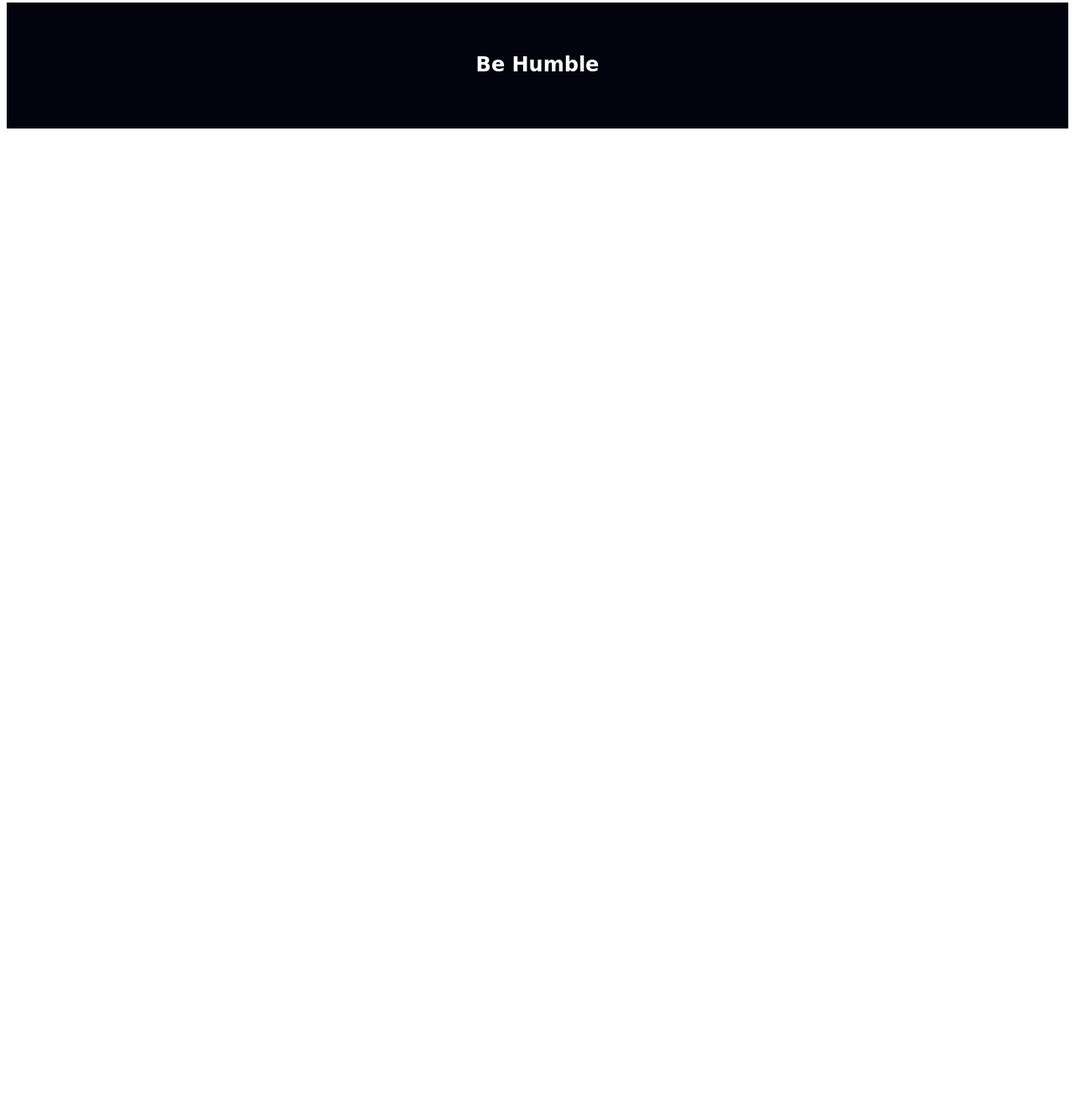
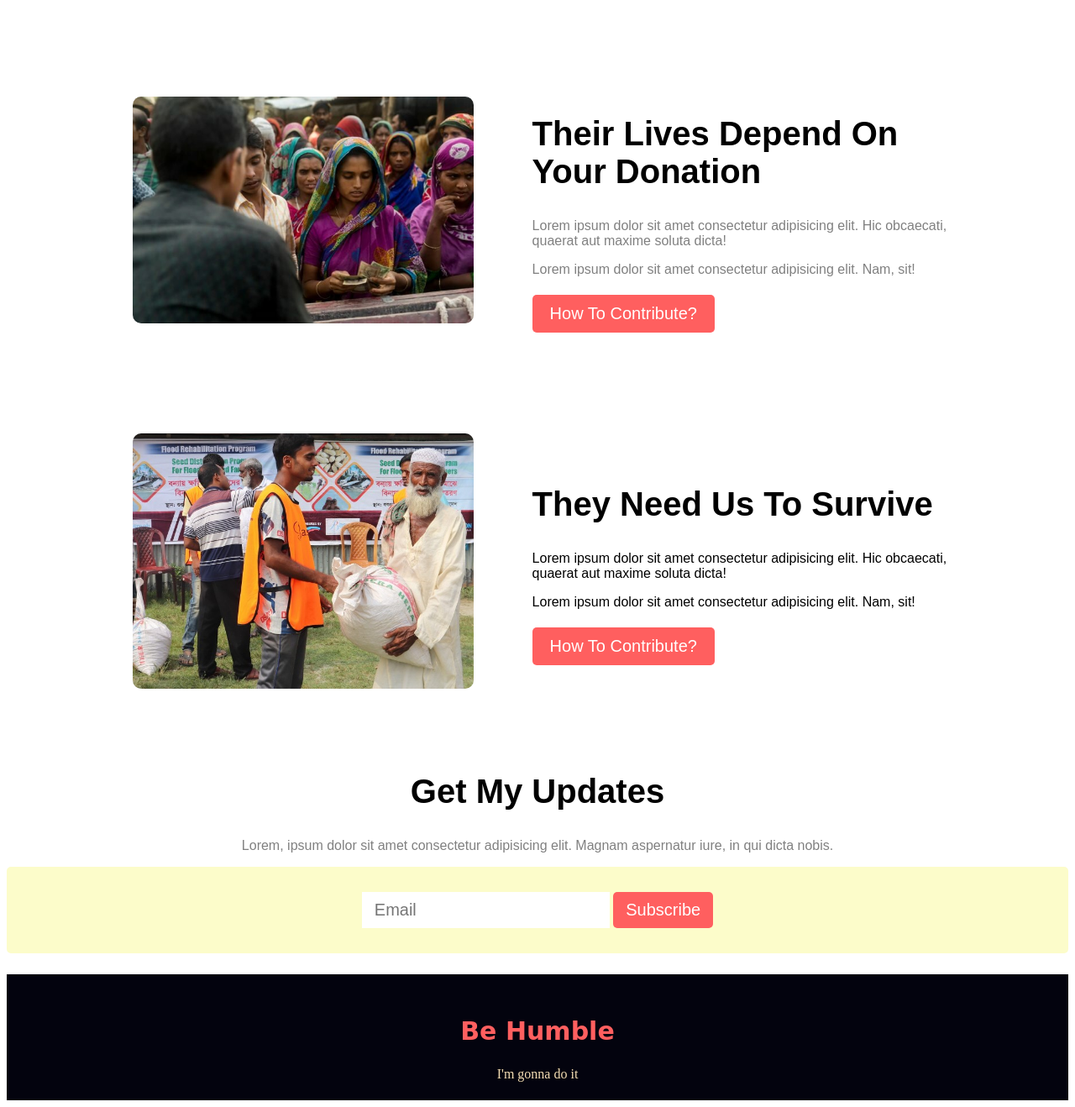
Before and after one commit to farhanthegreat/practice-website, a plain HTML site: page index.html in a window 1280 px wide. Shown: the part 1662-2980 px from the top of the page at 84% size. Before the commit the page ends 1823 px from the top, so only its background shows below. Drawn offline with Linux system fonts and the light colour scheme.

Commit message:
practice done, some part is not done

```diff
--- a/index.html
+++ b/index.html
@@ -64,13 +64,49 @@
                 <p style="color: gray;">Itaque pariatur totam nemo atque dolor quis, et iste officiis sapiente animi? Maxime, saepe cum.</p>
             </div>
         </div>
+        <div style="display: flex; align-items: center; justify-content: center; margin-top: 100px; padding-left: 150px; padding-right: 100px;">
+            <img style="max-width: 40%; max-height:60%; border-radius: 10px;" src="images/donation1.jpg" alt="">
+            <div style="display: inline; margin-left: 30px; padding: 20px 40px 20px 40px;">
+                <h2 style="font-size: 40px; font-weight: 700;" >Their Lives Depend On Your Donation</h2>
+            <div style="color: gray;">
+                <p>Lorem ipsum dolor sit amet consectetur adipisicing elit. Hic obcaecati, quaerat aut maxime soluta dicta!
+                </p>
+                <p>Lorem ipsum dolor sit amet consectetur adipisicing elit. Nam, sit!</p>
+            </div>
+            <button style="border: 0; padding: 10px 15px; border-radius: 5px; background-color: rgb(255, 95, 95); margin-top: 5px;">
+                <input style="border: 0; background-color: rgb(255, 95, 95); color: white; font-size: 20px;" type="submit" value="How To Contribute?">
+            </button>
+            </div>
+        </div>
+        <div style="display: flex; align-items: center; justify-content: center; margin-top: 100px; padding-left: 150px; padding-right: 100px; margin-bottom: 100px;">
+            <img style="max-width: 40%; max-height:60%; border-radius: 10px;" src="images/donation10.jpg" alt="">
+            <div style="display: inline; margin-left: 30px; padding: 20px 40px 20px 40px;">
+                <h2 style="font-size: 40px; font-weight: 700;" >They Need Us To Survive</h2>
+                <p>Lorem ipsum dolor sit amet consectetur adipisicing elit. Hic obcaecati, quaerat aut maxime soluta dicta!
+                </p>
+                <p>Lorem ipsum dolor sit amet consectetur adipisicing elit. Nam, sit!</p>
+                <button style="border: 0; padding: 10px 15px; border-radius: 5px; background-color: rgb(255, 95, 95); margin-top: 5px;">
+                    <input style="border: 0; background-color: rgb(255, 95, 95); color: white; font-size: 20px;" type="submit" value="How To Contribute?">
+                </button>
+        </div>
 
 
     </main>
 
+    <div style="align-items: center; justify-content: center; text-align: center;">
+        <h2 style="font-size: 40px; font-weight: 700;">Get My Updates</h2>
+        <p style="color: grey;">Lorem, ipsum dolor sit amet consectetur adipisicing elit. Magnam aspernatur iure, in qui dicta nobis.</p>
+    </div>
+    <form style="text-align: center; border-radius: 5px; padding: 30px 60px; background-color: rgb(252, 252, 202);">
+        <input style="border: 0; background-color: white; color: black; font-size: 20px; padding: 10px 15px;" type="email" name="" id="" placeholder="Email">
+        <input style="border: 0; background-color: rgb(255, 95, 95); color: white; font-size: 20px; padding: 10px 15px; border-radius: 5px;" type="submit" value="Subscribe">
+    </form>
+
+
     <footer style="background-color: rgb(3, 3, 14); text-align: center; height: 150px;">
         <div>
-            <h2 style="color: white; padding-top: 60px; font-family: 'Lobster', cursive;">Be Humble</h2>
+            <h2 style="color: rgb(255, 95, 95); padding-top: 50px; font-family: 'Lobster', cursive; font-size: 30px;">Be Humble</h2>
+            <p style=" font-family: 'Lobster'; color: wheat;">I'm gonna do it</p>
 
         </div>
 
```
